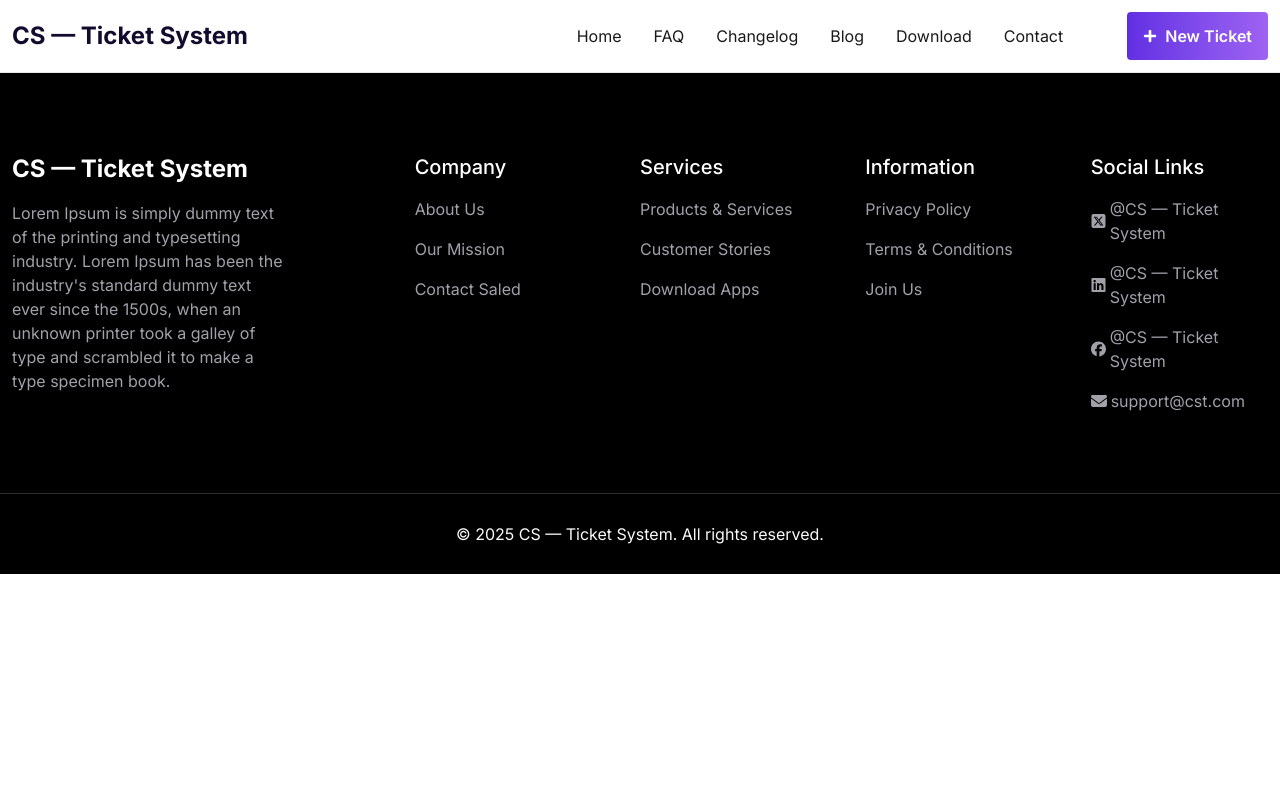
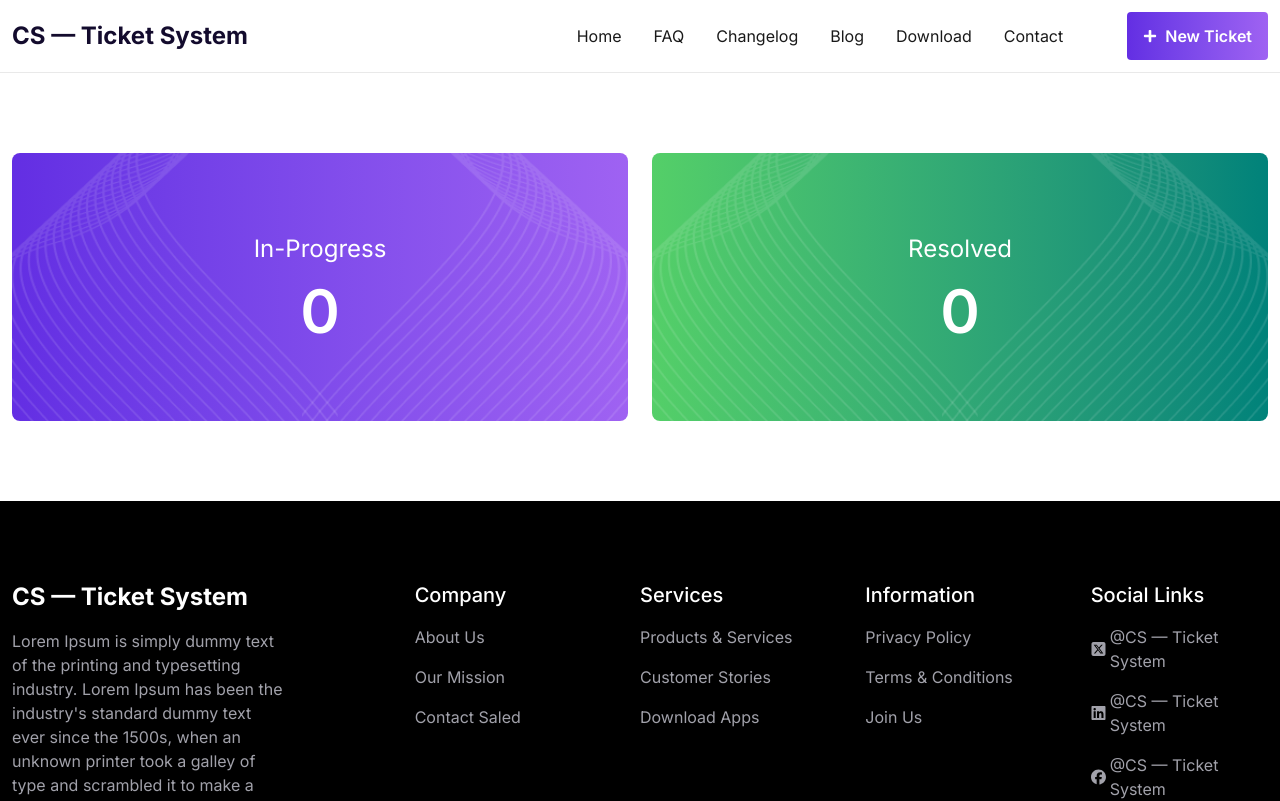
Before and after one commit to dev-rktanvir/customer-support, a React (Vite) app: page / in a window 1280 px wide. Shown: the top 801 px of the page. Built offline with nearby package versions, Linux system fonts and the light colour scheme.

Commit message:
complete Hero section

```diff
--- a/src/App.jsx
+++ b/src/App.jsx
@@ -1,5 +1,6 @@
 import './App.css'
 import Footer from './components/Footer/Footer'
+import Hero from './components/Hero/Hero'
 import Navbar from './components/Navbar/Navbar'
 
 function App() {
@@ -14,7 +15,7 @@ function App() {
 
       {/* Main */}
       <main>
-
+        <Hero></Hero>
       </main>
 
       {/* Footer */}
--- /dev/null
+++ b/src/components/Hero/Hero.jsx
@@ -0,0 +1,21 @@
+import React from 'react';
+import StatusCard from '../StatusCard/StatusCard';
+
+const Hero = () => {
+    return (
+        <div className='container mx-auto px-3 py-20 grid grid-cols-1 lg:grid-cols-2 gap-6'>
+            <StatusCard
+                title="In-Progress"
+                bgClr="bg-linear-to-r from-[#632EE3] to-[#9F62F2]">
+
+            </StatusCard>
+            <StatusCard
+                title="Resolved"
+                bgClr="bg-linear-to-r from-[#54CF68] to-[#00827A]">
+
+            </StatusCard>
+        </div>
+    );
+};
+
+export default Hero;
--- /dev/null
+++ b/src/components/StatusCard/StatusCard.jsx
@@ -0,0 +1,29 @@
+import React from 'react';
+import bgImg1 from '../../assets/vector1.png';
+import bgImg2 from '../../assets/vector2.png';
+
+const StatusCard = ({ title, bgClr }) => {
+    return (
+        <div className={`relative overflow-hidden p-20 rounded-lg text-center ${bgClr}`}>
+            <img
+                src={bgImg1}
+                alt=""
+                className="absolute top-0 left-0 h-full"
+            />
+
+            {/* Right Image */}
+            <img
+                src={bgImg2}
+                alt=""
+                className="absolute top-0 right-0 h-full"
+            />
+            <div className='relative z-10'>
+                <h3 className='text-2xl text-white mb-4'>{title}</h3>
+                <span className='font-semibold text-6xl text-white'>0</span>
+            </div>
+
+        </div>
+    );
+};
+
+export default StatusCard;
--- a/src/index.css
+++ b/src/index.css
@@ -10,3 +10,8 @@
 
 /* Tailwind Css */
 @import "tailwindcss";
+
+.img-one{
+  background-image: url('../src/assets/vector1.png'), url('../src/assets/vector2.png');
+  background-position: no-repeat;
+}
```
Also changed, not shown: src/assets/vector1.png, src/assets/vector2.png.
